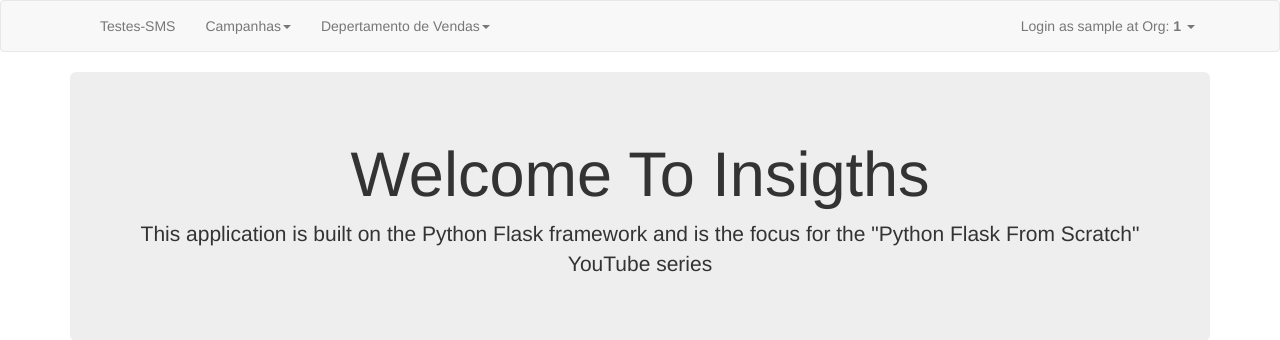
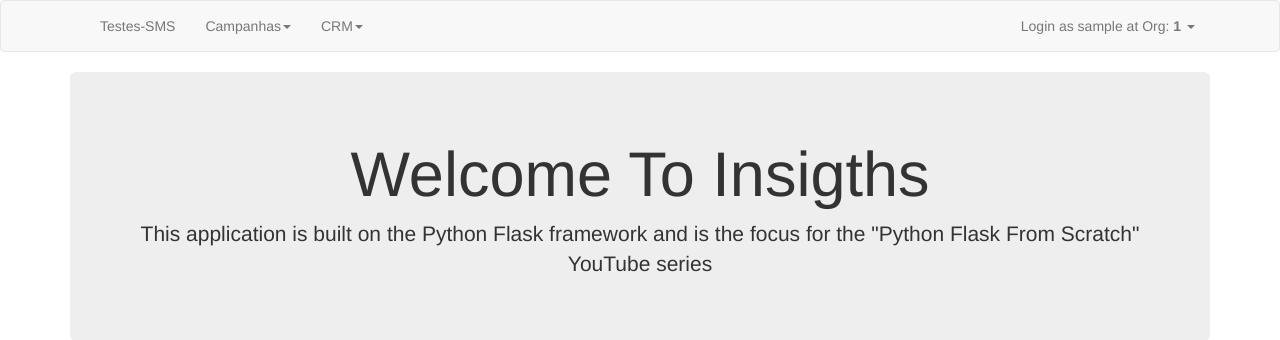
Before and after one commit to Temotteo/Insightsapp, a Flask app: page /about in a window 1280 px wide. Shown: the top 340 px of the page. Run offline with Flask 3, Linux system fonts and the light colour scheme; the visitor is signed in with stand-in values (Sample User, id 1); some libraries are stand-ins or nearby versions.

Commit message:
Upadate CRM

```diff
--- a/templates/includes/_navbar.html
+++ b/templates/includes/_navbar.html
@@ -39,7 +39,7 @@
             </li>
 
             <li class="dropdown">
-              <a href="#" class="dropdown-toggle" data-toggle="dropdown" role="button" aria-haspopup="true" aria-expanded="false">Depertamento de Vendas<span class="caret"></span></a>
+              <a href="#" class="dropdown-toggle" data-toggle="dropdown" role="button" aria-haspopup="true" aria-expanded="false">CRM<span class="caret"></span></a>
               <ul class="dropdown-menu">
                 <li class="dropdown-header">Clientes</li>
                 <li><a href="/cliente">Automação</a></li>
```
